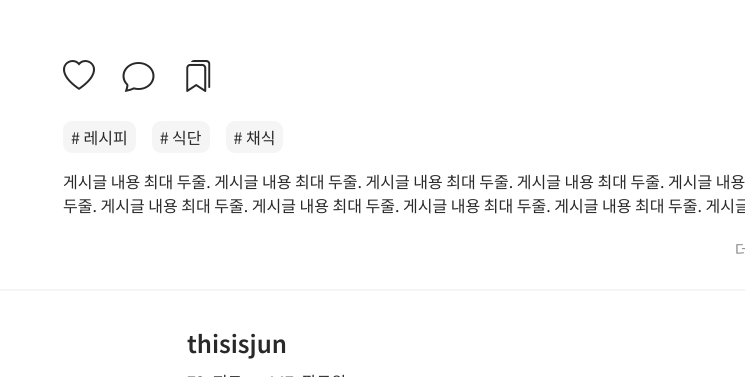
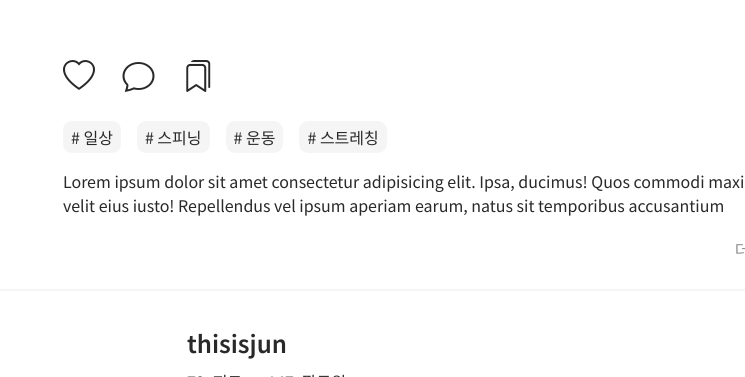
Before and after one commit to project-2th-team-A/main, a plain HTML site: page feed/feed-single.html in a window 1280 px wide. Shown: the part 3185-3562 px from the top of the page, without its empty margins (535-1280 px from the left). Drawn offline with nearby package versions, Linux system fonts and the light colour scheme; no server answers; a web font is replaced by a local one.

Commit message:
feed 완료(텍스트 추가)

```diff
--- a/feed/feed-single.html
+++ b/feed/feed-single.html
@@ -114,22 +114,20 @@
           <div class="feed-single-2nd-row">
             <div class="hashtag">
               <button class="btn-l btn-disable" type="button">
-                <span># 레시피</span>
+                <span># 요가</span>
               </button>
               <button class="btn-l btn-disable" type="button">
-                <span># 식단</span>
+                <span># 마음수련</span>
               </button>
               <button class="btn-l btn-disable" type="button">
-                <span># 채식</span>
+                <span># 일상</span>
               </button>
             </div>
             <div class="cmnt-content">
-              게시글 내용 최대 두줄. 게시글 내용 최대 두줄. 게시글 내용 최대
-              두줄. 게시글 내용 최대 두줄. 게시글 내용 최대 두줄. 게시글 내용
-              최대 두줄. 게시글 내용 최대 두줄. 게시글 내용 최대 두줄. 게시글
-              내용 최대 두줄. 게시글 내용 최대 두줄.게시글 내용 최대 두줄.
-              게시글 내용 최대 두줄. 게시글 내용 최대 두줄. 게시글 내용 최대
-              두줄. 게시글 내용 최대 두줄.
+              Lorem ipsum dolor sit amet, consectetur adipisicing elit. Commodi
+              sit porro libero optio maiores inventore ab odit eum dolor rerum,
+              eius fugiat qui reiciendis molestias iure dolore repellendus
+              voluptas architecto.
             </div>
             <div class="more border-bottom-disable">
               <button class="btn-more">더보기</button>
@@ -172,19 +170,14 @@
                 <span># 레시피</span>
               </button>
               <button class="btn-l btn-disable" type="button">
-                <span># 식단</span>
-              </button>
-              <button class="btn-l btn-disable" type="button">
-                <span># 채식</span>
+                <span># 치팅데이</span>
               </button>
             </div>
             <div class="cmnt-content">
-              게시글 내용 최대 두줄. 게시글 내용 최대 두줄. 게시글 내용 최대
-              두줄. 게시글 내용 최대 두줄. 게시글 내용 최대 두줄. 게시글 내용
-              최대 두줄. 게시글 내용 최대 두줄. 게시글 내용 최대 두줄. 게시글
-              내용 최대 두줄. 게시글 내용 최대 두줄.게시글 내용 최대 두줄.
-              게시글 내용 최대 두줄. 게시글 내용 최대 두줄. 게시글 내용 최대
-              두줄. 게시글 내용 최대 두줄.
+              Lorem ipsum dolor, sit amet consectetur adipisicing elit.
+              Aspernatur tenetur laborum velit omnis itaque delectus! Vero
+              mollitia corrupti tempore eos accusantium minus vel consectetur
+              excepturi, tenetur provident quisquam temporibus facilis!
             </div>
             <div class="more border-bottom-disable">
               <button class="btn-more">더보기</button>
@@ -224,22 +217,23 @@
           <div class="feed-single-2nd-row">
             <div class="hashtag">
               <button class="btn-l btn-disable" type="button">
-                <span># 레시피</span>
+                <span># 일상</span>
               </button>
               <button class="btn-l btn-disable" type="button">
-                <span># 식단</span>
+                <span># 스피닝</span>
               </button>
               <button class="btn-l btn-disable" type="button">
-                <span># 채식</span>
+                <span># 운동</span>
+              </button>
+              <button class="btn-l btn-disable" type="button">
+                <span># 스트레칭</span>
               </button>
             </div>
             <div class="cmnt-content">
-              게시글 내용 최대 두줄. 게시글 내용 최대 두줄. 게시글 내용 최대
-              두줄. 게시글 내용 최대 두줄. 게시글 내용 최대 두줄. 게시글 내용
-              최대 두줄. 게시글 내용 최대 두줄. 게시글 내용 최대 두줄. 게시글
-              내용 최대 두줄. 게시글 내용 최대 두줄.게시글 내용 최대 두줄.
-              게시글 내용 최대 두줄. 게시글 내용 최대 두줄. 게시글 내용 최대
-              두줄. 게시글 내용 최대 두줄.
+              Lorem ipsum dolor sit amet consectetur adipisicing elit. Ipsa,
+              ducimus! Quos commodi maxime velit eius iusto! Repellendus vel
+              ipsum aperiam earum, natus sit temporibus accusantium repudiandae
+              tenetur aut odio illo.
             </div>
             <div class="more border-bottom-disable">
               <button class="btn-more">더보기</button>
@@ -282,19 +276,17 @@
                 <span># 레시피</span>
               </button>
               <button class="btn-l btn-disable" type="button">
-                <span># 식단</span>
+                <span># 일상</span>
               </button>
               <button class="btn-l btn-disable" type="button">
                 <span># 채식</span>
               </button>
             </div>
             <div class="cmnt-content">
-              게시글 내용 최대 두줄. 게시글 내용 최대 두줄. 게시글 내용 최대
-              두줄. 게시글 내용 최대 두줄. 게시글 내용 최대 두줄. 게시글 내용
-              최대 두줄. 게시글 내용 최대 두줄. 게시글 내용 최대 두줄. 게시글
-              내용 최대 두줄. 게시글 내용 최대 두줄.게시글 내용 최대 두줄.
-              게시글 내용 최대 두줄. 게시글 내용 최대 두줄. 게시글 내용 최대
-              두줄. 게시글 내용 최대 두줄.
+              Lorem ipsum dolor sit amet consectetur adipisicing elit. Laborum
+              cumque necessitatibus omnis consequatur fugiat nesciunt laudantium
+              error corporis, eos aliquam quisquam dolor, nostrum accusantium
+              eaque fuga vel provident. Laudantium, mollitia.
             </div>
             <div class="more border-bottom-disable">
               <button class="btn-more">더보기</button>
@@ -334,22 +326,20 @@
           <div class="feed-single-2nd-row">
             <div class="hashtag">
               <button class="btn-l btn-disable" type="button">
-                <span># 레시피</span>
+                <span># 크로스핏</span>
               </button>
               <button class="btn-l btn-disable" type="button">
-                <span># 식단</span>
+                <span># 운동</span>
               </button>
               <button class="btn-l btn-disable" type="button">
-                <span># 채식</span>
+                <span># 대회준비</span>
               </button>
             </div>
             <div class="cmnt-content">
-              게시글 내용 최대 두줄. 게시글 내용 최대 두줄. 게시글 내용 최대
-              두줄. 게시글 내용 최대 두줄. 게시글 내용 최대 두줄. 게시글 내용
-              최대 두줄. 게시글 내용 최대 두줄. 게시글 내용 최대 두줄. 게시글
-              내용 최대 두줄. 게시글 내용 최대 두줄.게시글 내용 최대 두줄.
-              게시글 내용 최대 두줄. 게시글 내용 최대 두줄. 게시글 내용 최대
-              두줄. 게시글 내용 최대 두줄.
+              Lorem, ipsum dolor sit amet consectetur adipisicing elit. Cumque
+              illo itaque sunt modi dolor expedita? Optio deleniti reprehenderit
+              nulla, laudantium dolores nisi modi corrupti facere amet, a
+              blanditiis dolore error.
             </div>
             <div class="more border-bottom-disable">
               <button class="btn-more">더보기</button>
@@ -389,22 +379,23 @@
           <div class="feed-single-2nd-row">
             <div class="hashtag">
               <button class="btn-l btn-disable" type="button">
-                <span># 레시피</span>
+                <span># 일상</span>
+              </button>
+              <button class="btn-l btn-disable" type="button">
+                <span># 건강식</span>
               </button>
               <button class="btn-l btn-disable" type="button">
                 <span># 식단</span>
               </button>
               <button class="btn-l btn-disable" type="button">
-                <span># 채식</span>
+                <span># 연말</span>
               </button>
             </div>
             <div class="cmnt-content">
-              게시글 내용 최대 두줄. 게시글 내용 최대 두줄. 게시글 내용 최대
-              두줄. 게시글 내용 최대 두줄. 게시글 내용 최대 두줄. 게시글 내용
-              최대 두줄. 게시글 내용 최대 두줄. 게시글 내용 최대 두줄. 게시글
-              내용 최대 두줄. 게시글 내용 최대 두줄.게시글 내용 최대 두줄.
-              게시글 내용 최대 두줄. 게시글 내용 최대 두줄. 게시글 내용 최대
-              두줄. 게시글 내용 최대 두줄.
+              Lorem ipsum dolor sit amet, consectetur adipisicing elit. Rerum
+              itaque, odit iure tenetur molestiae dolores recusandae quam at
+              inventore repudiandae reiciendis. Expedita hic commodi illo saepe
+              sed accusamus, alias nam?
             </div>
             <div class="more border-bottom-disable">
               <button class="btn-more">더보기</button>
@@ -444,22 +435,20 @@
           <div class="feed-single-2nd-row">
             <div class="hashtag">
               <button class="btn-l btn-disable" type="button">
-                <span># 레시피</span>
+                <span># 마라톤</span>
               </button>
               <button class="btn-l btn-disable" type="button">
-                <span># 식단</span>
+                <span># 러닝</span>
               </button>
               <button class="btn-l btn-disable" type="button">
-                <span># 채식</span>
+                <span># 운동</span>
               </button>
             </div>
             <div class="cmnt-content">
-              게시글 내용 최대 두줄. 게시글 내용 최대 두줄. 게시글 내용 최대
-              두줄. 게시글 내용 최대 두줄. 게시글 내용 최대 두줄. 게시글 내용
-              최대 두줄. 게시글 내용 최대 두줄. 게시글 내용 최대 두줄. 게시글
-              내용 최대 두줄. 게시글 내용 최대 두줄.게시글 내용 최대 두줄.
-              게시글 내용 최대 두줄. 게시글 내용 최대 두줄. 게시글 내용 최대
-              두줄. 게시글 내용 최대 두줄.
+              Lorem ipsum dolor sit amet consectetur adipisicing elit.
+              Laudantium minima ad officiis quo obcaecati, dolore quas vel
+              maxime, tempora reiciendis explicabo vitae eos tempore aliquid
+              voluptatum molestias illo architecto expedita!
             </div>
             <div class="more border-bottom-disable">
               <button class="btn-more">더보기</button>
@@ -499,22 +488,23 @@
           <div class="feed-single-2nd-row">
             <div class="hashtag">
               <button class="btn-l btn-disable" type="button">
-                <span># 레시피</span>
+                <span># 러닝</span>
               </button>
               <button class="btn-l btn-disable" type="button">
-                <span># 식단</span>
+                <span># 마라톤</span>
               </button>
               <button class="btn-l btn-disable" type="button">
-                <span># 채식</span>
+                <span># 헬스</span>
+              </button>
+              <button class="btn-l btn-disable" type="button">
+                <span># 운동</span>
               </button>
             </div>
             <div class="cmnt-content">
-              게시글 내용 최대 두줄. 게시글 내용 최대 두줄. 게시글 내용 최대
-              두줄. 게시글 내용 최대 두줄. 게시글 내용 최대 두줄. 게시글 내용
-              최대 두줄. 게시글 내용 최대 두줄. 게시글 내용 최대 두줄. 게시글
-              내용 최대 두줄. 게시글 내용 최대 두줄.게시글 내용 최대 두줄.
-              게시글 내용 최대 두줄. 게시글 내용 최대 두줄. 게시글 내용 최대
-              두줄. 게시글 내용 최대 두줄.
+              Lorem ipsum dolor sit amet consectetur adipisicing elit. Odit
+              cumque, iure inventore impedit esse rerum ipsam explicabo rem
+              perspiciatis dolorem dignissimos aut sed nobis accusantium quidem
+              nostrum et minima enim!
             </div>
             <div class="more border-bottom-disable">
               <button class="btn-more">더보기</button>
@@ -554,22 +544,20 @@
           <div class="feed-single-2nd-row">
             <div class="hashtag">
               <button class="btn-l btn-disable" type="button">
-                <span># 레시피</span>
+                <span># 요가</span>
               </button>
               <button class="btn-l btn-disable" type="button">
-                <span># 식단</span>
+                <span># 마음수련</span>
               </button>
               <button class="btn-l btn-disable" type="button">
-                <span># 채식</span>
+                <span># 운동</span>
               </button>
             </div>
             <div class="cmnt-content">
-              게시글 내용 최대 두줄. 게시글 내용 최대 두줄. 게시글 내용 최대
-              두줄. 게시글 내용 최대 두줄. 게시글 내용 최대 두줄. 게시글 내용
-              최대 두줄. 게시글 내용 최대 두줄. 게시글 내용 최대 두줄. 게시글
-              내용 최대 두줄. 게시글 내용 최대 두줄.게시글 내용 최대 두줄.
-              게시글 내용 최대 두줄. 게시글 내용 최대 두줄. 게시글 내용 최대
-              두줄. 게시글 내용 최대 두줄.
+              Lorem ipsum dolor sit amet consectetur adipisicing elit. Magnam
+              earum minima adipisci quaerat explicabo fugit debitis, provident
+              dolorum tenetur ducimus! Quasi, veniam eum. Incidunt, quisquam?
+              Dolorum porro provident iste quas.
             </div>
             <div class="more border-bottom-disable">
               <button class="btn-more">더보기</button>
@@ -609,22 +597,20 @@
           <div class="feed-single-2nd-row">
             <div class="hashtag">
               <button class="btn-l btn-disable" type="button">
-                <span># 레시피</span>
+                <span># 야외운동</span>
               </button>
               <button class="btn-l btn-disable" type="button">
-                <span># 식단</span>
+                <span># 일상</span>
               </button>
               <button class="btn-l btn-disable" type="button">
-                <span># 채식</span>
+                <span># 러닝</span>
               </button>
             </div>
             <div class="cmnt-content">
-              게시글 내용 최대 두줄. 게시글 내용 최대 두줄. 게시글 내용 최대
-              두줄. 게시글 내용 최대 두줄. 게시글 내용 최대 두줄. 게시글 내용
-              최대 두줄. 게시글 내용 최대 두줄. 게시글 내용 최대 두줄. 게시글
-              내용 최대 두줄. 게시글 내용 최대 두줄.게시글 내용 최대 두줄.
-              게시글 내용 최대 두줄. 게시글 내용 최대 두줄. 게시글 내용 최대
-              두줄. 게시글 내용 최대 두줄.
+              Lorem ipsum dolor, sit amet consectetur adipisicing elit. Quisquam
+              autem illo quia minus voluptates deleniti harum quam accusantium?
+              Aspernatur rerum obcaecati explicabo adipisci modi quisquam
+              assumenda voluptate beatae ab est.
             </div>
             <div class="more border-bottom-disable">
               <button class="btn-more">더보기</button>
@@ -664,22 +650,23 @@
           <div class="feed-single-2nd-row">
             <div class="hashtag">
               <button class="btn-l btn-disable" type="button">
-                <span># 레시피</span>
+                <span># 서핑</span>
               </button>
               <button class="btn-l btn-disable" type="button">
-                <span># 식단</span>
+                <span># 요가</span>
               </button>
               <button class="btn-l btn-disable" type="button">
-                <span># 채식</span>
+                <span># 마음수련</span>
+              </button>
+              <button class="btn-l btn-disable" type="button">
+                <span># 일상</span>
               </button>
             </div>
             <div class="cmnt-content">
-              게시글 내용 최대 두줄. 게시글 내용 최대 두줄. 게시글 내용 최대
-              두줄. 게시글 내용 최대 두줄. 게시글 내용 최대 두줄. 게시글 내용
-              최대 두줄. 게시글 내용 최대 두줄. 게시글 내용 최대 두줄. 게시글
-              내용 최대 두줄. 게시글 내용 최대 두줄.게시글 내용 최대 두줄.
-              게시글 내용 최대 두줄. 게시글 내용 최대 두줄. 게시글 내용 최대
-              두줄. 게시글 내용 최대 두줄.
+              Lorem ipsum, dolor sit amet consectetur adipisicing elit. Placeat
+              consequuntur quos laudantium laboriosam, debitis modi cumque
+              adipisci ducimus rem sunt voluptates et nam nemo doloribus numquam
+              provident temporibus eius delectus?
             </div>
             <div class="more border-bottom-disable">
               <button class="btn-more">더보기</button>
@@ -719,22 +706,20 @@
           <div class="feed-single-2nd-row">
             <div class="hashtag">
               <button class="btn-l btn-disable" type="button">
-                <span># 레시피</span>
+                <span># 헬스</span>
               </button>
               <button class="btn-l btn-disable" type="button">
-                <span># 식단</span>
+                <span># 웨이트</span>
               </button>
               <button class="btn-l btn-disable" type="button">
-                <span># 채식</span>
+                <span># 운동</span>
               </button>
             </div>
             <div class="cmnt-content">
-              게시글 내용 최대 두줄. 게시글 내용 최대 두줄. 게시글 내용 최대
-              두줄. 게시글 내용 최대 두줄. 게시글 내용 최대 두줄. 게시글 내용
-              최대 두줄. 게시글 내용 최대 두줄. 게시글 내용 최대 두줄. 게시글
-              내용 최대 두줄. 게시글 내용 최대 두줄.게시글 내용 최대 두줄.
-              게시글 내용 최대 두줄. 게시글 내용 최대 두줄. 게시글 내용 최대
-              두줄. 게시글 내용 최대 두줄.
+              Lorem ipsum, dolor sit amet consectetur adipisicing elit. Qui quam
+              earum fugiat, tenetur perferendis eaque nesciunt ut quisquam
+              repellat corporis sint laboriosam? Ab non molestiae ipsam dolore
+              dolorum incidunt veritatis.
             </div>
             <div class="more border-bottom-disable">
               <button class="btn-more">더보기</button>
```
